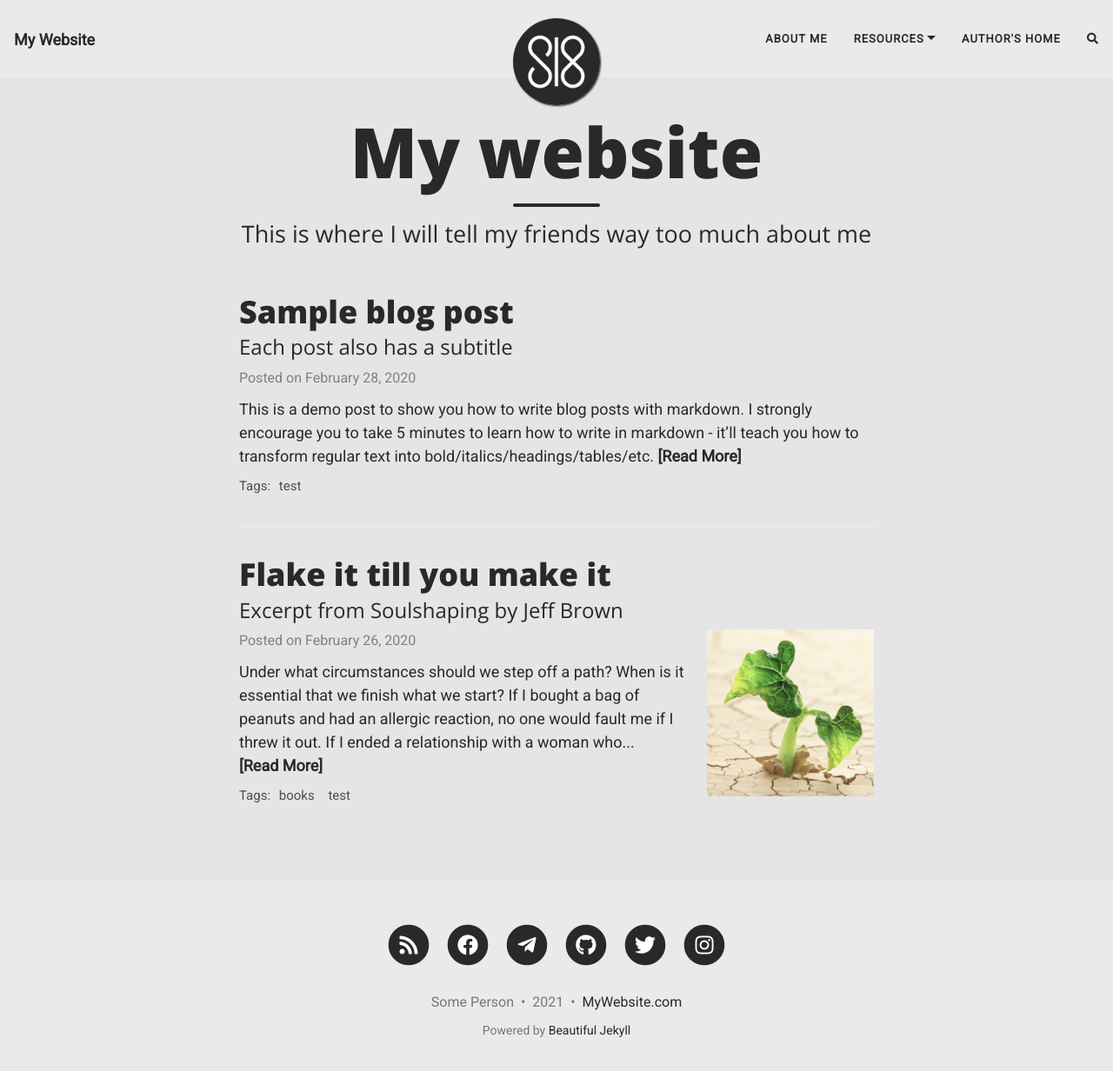
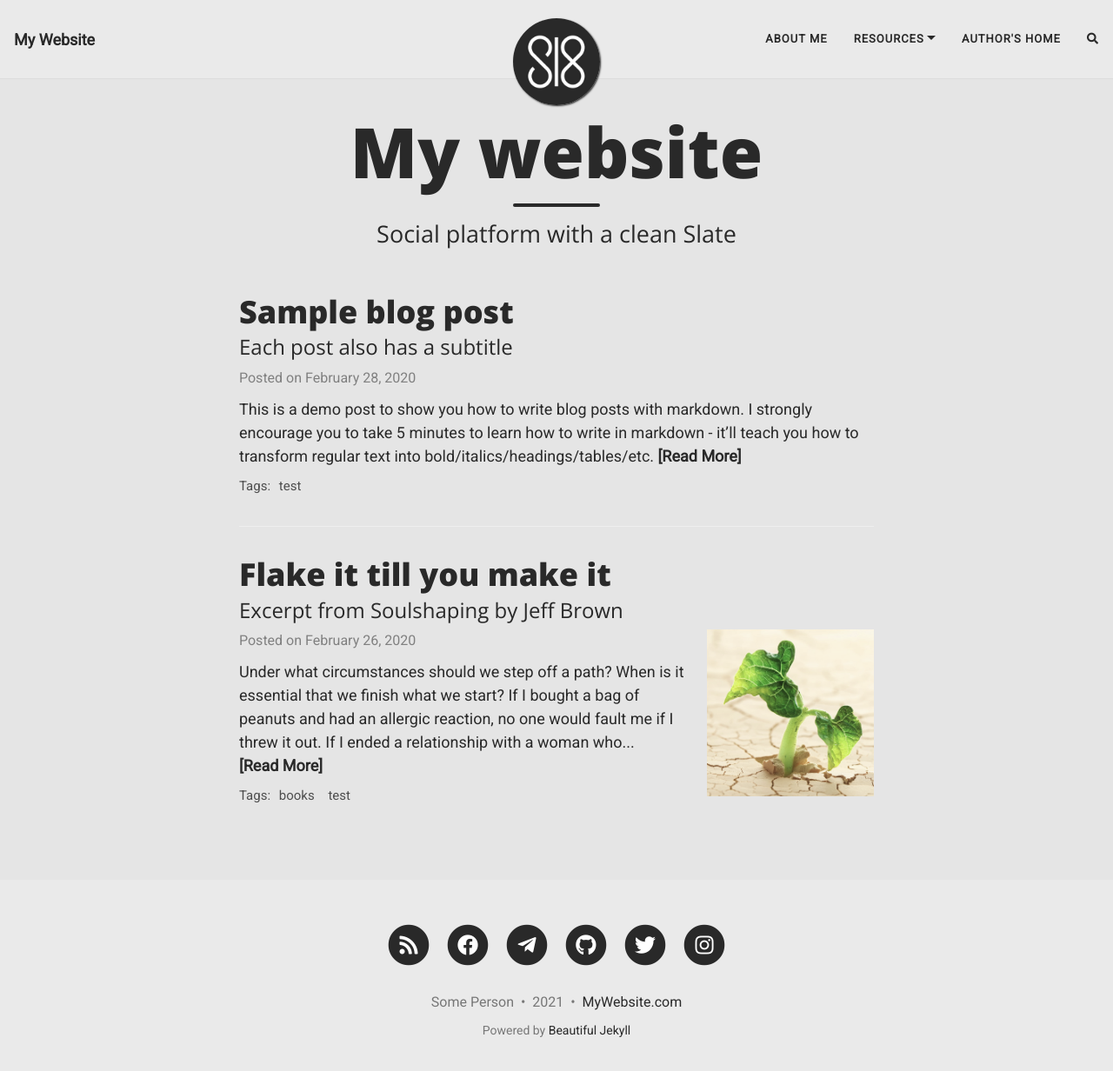
Before and after one commit to UncleJammer/unclejammer.github.io, a Jekyll site: the page built from index.html, in a window 1280 px wide and 1246 px high. Shown: the top 1232 px of the window at 87% size. Built offline with Jekyll 4.4.1, drawn with Linux system fonts in a browser that asks for light colours; nearby versions of some CDN libraries; the list of posts is cut into pages by our own code; comment, search, counter and statistics services are not loaded.

Commit message:
Update index.html

```diff
--- a/index.html
+++ b/index.html
@@ -1,5 +1,5 @@
 ---
 layout: home
 title: My website
-subtitle: This is where I will tell my friends way too much about me
+subtitle: Social platform with a clean Slate
 ---
```
